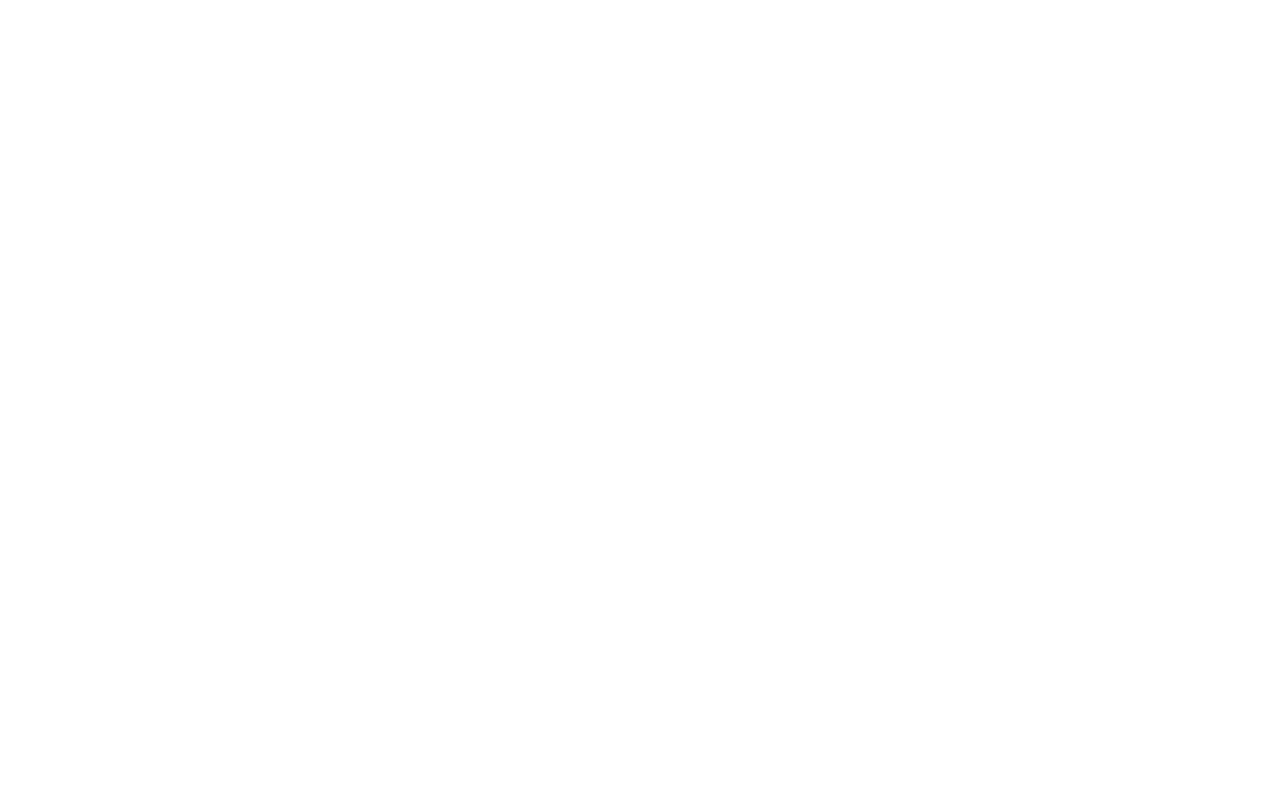
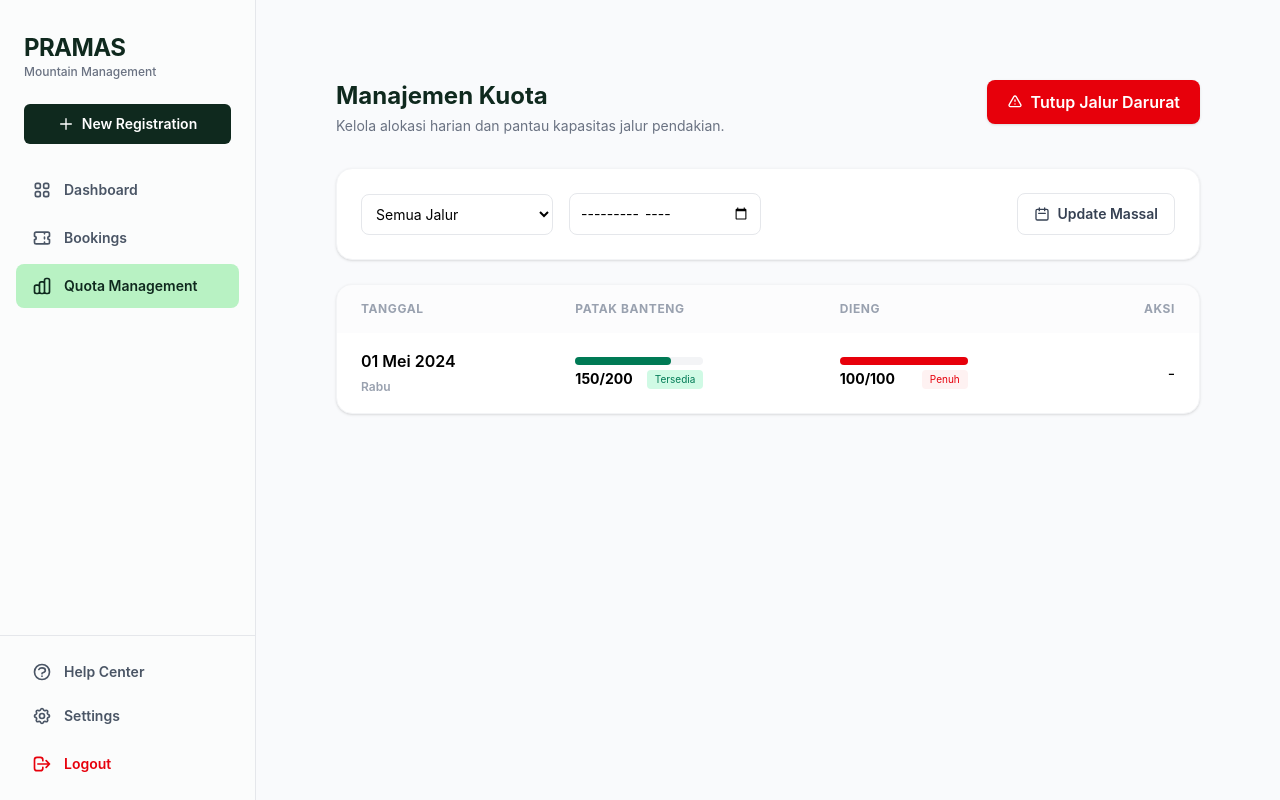
Before and after one commit to nabilmiftah/pramas-web, a React (Vite) app: page /quota in a window 1280 px wide. Before the commit this address had no page. Built offline with nearby package versions, Linux system fonts and the light colour scheme.

Commit message:
feat: membuat fitur kuota management

```diff
--- a/src/App.jsx
+++ b/src/App.jsx
@@ -13,6 +13,7 @@ import DashboardLayout from './layouts/DashboardLayout';
 import DashboardPendaki from './components/DashboardPendaki';
 import DashboardAdmin from './components/DashboardAdmin';
 import Bookings from './components/Bookings';
+import QuotaManagement from './components/QuotaManagement';
 
 const PublicLayout = () => {
   return (
@@ -49,6 +50,7 @@ function App() {
           <Route path="/dashboard" element={<DashboardPendaki />} />
           <Route path="/admin" element={<DashboardAdmin />} />
           <Route path="/bookings" element={<Bookings />} />
+          <Route path="/quota" element={<QuotaManagement />} />
         </Route>
 
       </Routes>
--- /dev/null
+++ b/src/components/QuotaManagement.jsx
@@ -0,0 +1,67 @@
+import React from 'react';
+
+const QuotaManagement = () => {
+  return (
+    <div className="w-full max-w-6xl mx-auto p-8">
+      {/* Header & Tombol Darurat */}
+      <div className="flex justify-between items-start mb-8">
+        <div>
+          <h2 className="text-2xl font-bold text-[#0f291e]">Manajemen Kuota</h2>
+          <p className="text-gray-500 mt-1 text-sm">Kelola alokasi harian dan pantau kapasitas jalur pendakian.</p>
+        </div>
+        <button className="bg-red-600 hover:bg-red-700 text-white px-5 py-2.5 rounded-lg font-semibold flex items-center shadow-sm">
+          <svg className="w-4 h-4 mr-2" fill="none" stroke="currentColor" viewBox="0 0 24 24"><path strokeLinecap="round" strokeLinejoin="round" strokeWidth="2" d="M12 9v2m0 4h.01m-6.938 4h13.856c1.54 0 2.502-1.667 1.732-3L13.732 4c-.77-1.333-2.694-1.333-3.464 0L3.34 16c-.77 1.333.192 3 1.732 3z"></path></svg>
+          Tutup Jalur Darurat
+        </button>
+      </div>
+
+      {/* Filter & Update Massal */}
+      <div className="bg-white p-6 rounded-2xl border border-gray-100 shadow-sm mb-6 flex gap-4 items-center">
+        <select className="border-gray-200 rounded-lg text-sm p-2.5 w-48 border">
+          <option>Semua Jalur</option>
+        </select>
+        <input type="month" className="border-gray-200 rounded-lg text-sm p-2.5 w-48 border" />
+        <button className="ml-auto border border-gray-200 text-gray-700 font-semibold px-4 py-2.5 rounded-lg text-sm flex items-center hover:bg-gray-50">
+          <svg className="w-4 h-4 mr-2" fill="none" stroke="currentColor" viewBox="0 0 24 24"><path strokeLinecap="round" strokeLinejoin="round" strokeWidth="2" d="M8 7V3m8 4V3m-9 8h10M5 21h14a2 2 0 002-2V7a2 2 0 00-2-2H5a2 2 0 00-2 2v12a2 2 0 002 2z"></path></svg>
+          Update Massal
+        </button>
+      </div>
+
+      {/* Tabel Kuota */}
+      <div className="bg-white rounded-2xl border border-gray-100 shadow-sm overflow-hidden">
+        <table className="w-full">
+          <thead className="bg-gray-50/50">
+            <tr className="text-left text-xs font-bold text-gray-400 uppercase tracking-wider">
+              <th className="px-6 py-4">Tanggal</th>
+              <th className="px-6 py-4">Patak Banteng</th>
+              <th className="px-6 py-4">Dieng</th>
+              <th className="px-6 py-4 text-right">Aksi</th>
+            </tr>
+          </thead>
+          <tbody className="divide-y divide-gray-50">
+            <tr className="hover:bg-gray-50/50">
+              <td className="px-6 py-4 font-semibold">01 Mei 2024 <br/> <span className="text-xs text-gray-400">Rabu</span></td>
+              <td className="px-6 py-4">
+                 <div className="w-32 h-2 bg-gray-100 rounded-full mb-1"><div className="h-full bg-emerald-700 rounded-full w-[75%]"></div></div>
+                 <div className="flex justify-between items-center w-32">
+                    <span className="text-sm font-bold">150/200</span>
+                    <span className="bg-emerald-100 text-emerald-700 text-[10px] px-2 py-0.5 rounded">Tersedia</span>
+                 </div>
+              </td>
+              <td className="px-6 py-4">
+                 <div className="w-32 h-2 bg-gray-100 rounded-full mb-1"><div className="h-full bg-red-600 rounded-full w-[100%]"></div></div>
+                 <div className="flex justify-between items-center w-32">
+                    <span className="text-sm font-bold">100/100</span>
+                    <span className="bg-red-50 text-red-600 text-[10px] px-2 py-0.5 rounded">Penuh</span>
+                 </div>
+              </td>
+              <td className="px-6 py-4 text-right">-</td>
+            </tr>
+          </tbody>
+        </table>
+      </div>
+    </div>
+  );
+};
+
+export default QuotaManagement;
```
